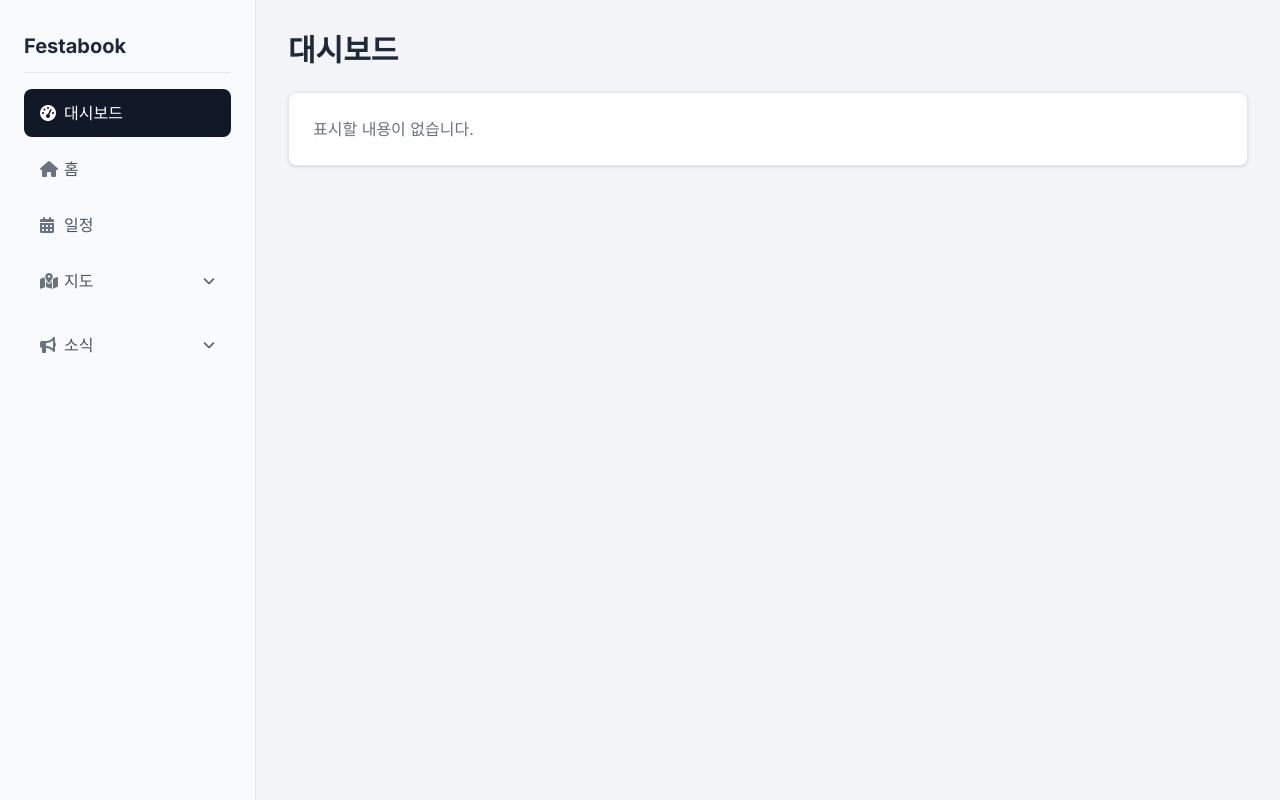
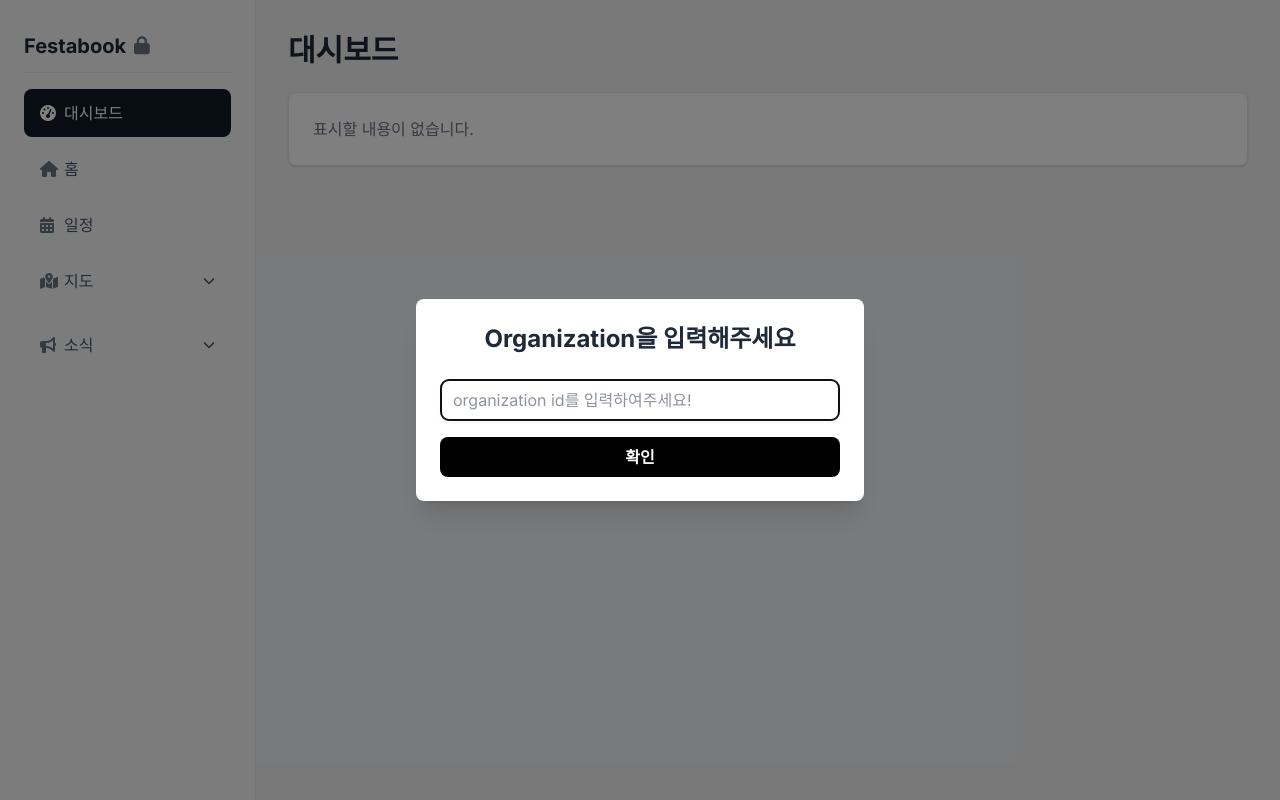
Before and after one commit to woowacourse-teams/2025-festabook, a React (Vite) app in the folder frontend/: page / in a window 1280 px wide. Built offline with nearby package versions, Linux system fonts and the light colour scheme; a web font is replaced by a local one.

Commit message:
[FE] organization Id 설정 및, 전역 axios 설정 추가 (#184)
* feat: organization Id 설정 및, 전역 axios 설정 추가

* chore: 마지막줄 개행 추가

```diff
--- a/frontend/package.json
+++ b/frontend/package.json
@@ -11,6 +11,7 @@
   },
   "dependencies": {
     "@tailwindcss/vite": "^4.1.11",
+    "axios": "^1.11.0",
     "react": "^19.1.0",
     "react-dom": "^19.1.0",
     "react-flip-move": "^3.0.5"
--- a/frontend/src/App.jsx
+++ b/frontend/src/App.jsx
@@ -32,6 +32,7 @@ import { NoticeDetailModal } from './components/modals/NoticeModal';
 
 // Common Components
 import Toast from './components/common/Toast';
+import OrganizationPage from "./pages/OrganizationPage.jsx";
 
 function App() {
     const [page, setPage] = useState('dashboard');
@@ -74,6 +75,8 @@ function App() {
             case 'copyLink': return <CopyLinkModal {...allProps} />;
             case 'confirm': return <ConfirmModal {...allProps} onConfirm={() => { props.onConfirm(); closeModal(); }} onCancel={closeModal} />;
             case 'image': return <Modal isOpen={true} onClose={closeModal} maxWidth="max-w-4xl"><div className="relative"><img src={props.src} className="max-w-full max-h-[80vh] rounded-lg mx-auto" alt="상세 이미지" /><button onClick={closeModal} className="absolute top-2 right-2 text-white text-3xl bg-black bg-opacity-50 rounded-full w-8 h-8 flex items-center justify-center">&times;</button></div></Modal>;
+            case 'organization':
+                return <OrganizationPage {...allProps} />;
             default: return null;
         }
     };
@@ -83,6 +86,8 @@ function App() {
             <PageContext.Provider value={{ page, setPage }}>
                 <ModalContext.Provider value={{ openModal, closeModal, showToast }}>
                     <div className="bg-gray-100 text-gray-800 flex h-screen">
+
+                        {localStorage.getItem('organization') === null ? <OrganizationPage/> : <></>}
                         <Sidebar />
                         <main className="flex-1 p-8 overflow-y-auto">
                             {renderPage()}
--- a/frontend/src/components/layout/Sidebar.jsx
+++ b/frontend/src/components/layout/Sidebar.jsx
@@ -1,8 +1,10 @@
-import React, { useState, useRef } from 'react';
+import React, { useState, useRef, useContext } from 'react';
 import { usePage } from '../../hooks/usePage';
+import { ModalContext } from '../../contexts/ModalContext';
 
 const Sidebar = () => {
     const { page, setPage } = usePage();
+    const { openModal } = useContext(ModalContext);
 
     // SubMenu가 몇 개인지에 따라 open 상태 배열 생성 (지도, 소식: 2개)
     const [openMenus, setOpenMenus] = useState([false, false]);
@@ -67,7 +69,16 @@ const Sidebar = () => {
     return (
         <aside className="w-64 bg-gray-50 p-6 shrink-0 flex flex-col border-r border-gray-200">
             <div className="flex flex-col mb-4 mt-2 shrink-0">
-                <h1 className="text-xl font-bold cursor-pointer" onClick={() => setPage('dashboard')}>Festabook</h1>
+                <div className="flex items-center">
+                    <h1 className="text-xl font-bold cursor-pointer" onClick={() => setPage('dashboard')}>Festabook</h1>
+                    <button
+                        className="ml-2 text-gray-500 hover:text-gray-800 focus:outline-none"
+                        title="Organization 변경"
+                        onClick={() => openModal('organization')}
+                    >
+                        <i className="fas fa-lock text-lg" />
+                    </button>
+                </div>
                 <div className="w-full h-px bg-gray-200 mt-3" />
             </div>
             <nav className="flex flex-col space-y-2">
--- /dev/null
+++ b/frontend/src/pages/OrganizationPage.jsx
@@ -0,0 +1,42 @@
+import React, { useState } from 'react';
+import Modal from '../components/common/Modal';
+
+const OrganizationPage = () => {
+    const [organization, setOrganization] = useState('');
+    const [error, setError] = useState('');
+
+    const handleSubmit = (e) => {
+        e.preventDefault();
+        if (!organization.trim()) {
+            setError('Organization을 입력해주세요.');
+            return;
+        }
+        localStorage.setItem('organization', organization.trim());
+        window.location.reload(); // force re-render to hide modal
+    };
+
+    return (
+        <Modal isOpen={true} onClose={() => {}} maxWidth="max-w-md">
+            <form onSubmit={handleSubmit}>
+                <h2 className="text-2xl font-bold mb-6 text-center">Organization을 입력해주세요</h2>
+                <input
+                    type="text"
+                    value={organization}
+                    onChange={e => { setOrganization(e.target.value); setError(''); }}
+                    placeholder="organization id를 입력하여주세요!"
+                    className="block w-full border border-gray-300 rounded-lg shadow-sm py-2 px-3 focus:ring-indigo-500 focus:border-indigo-500 mb-4"
+                    autoFocus
+                />
+                {error && <div className="text-red-500 text-sm mb-2">{error}</div>}
+                <button
+                    type="submit"
+                    className="w-full bg-black text-white font-bold py-2 px-4 rounded-lg hover:bg-gray-800 transition-colors duration-200"
+                >
+                    확인
+                </button>
+            </form>
+        </Modal>
+    );
+};
+
+export default OrganizationPage;
--- /dev/null
+++ b/frontend/src/utils/api.js
@@ -0,0 +1,21 @@
+// src/utils/api.js
+import axios from 'axios';
+
+const API_HOST = 'http://festabook.woowacourse.com';
+
+const api = axios.create({
+  baseURL: API_HOST,
+  headers: {
+    'Content-Type': 'application/json',
+  },
+});
+
+api.interceptors.request.use((config) => {
+  const organization = localStorage.getItem('organization');
+  if (organization) {
+    config.headers['organization'] = organization;
+  }
+  return config;
+});
+
+export default api;
```
Also changed, not shown: 1 other file (tests, documents, lock files or other folders).
